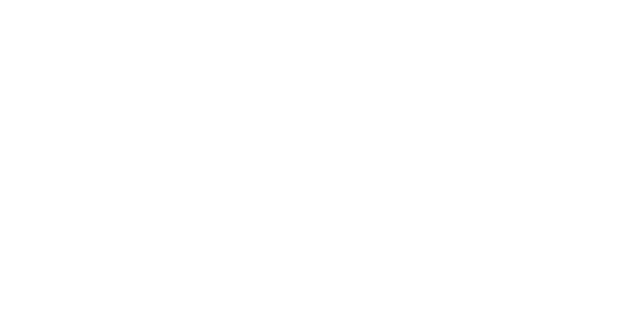
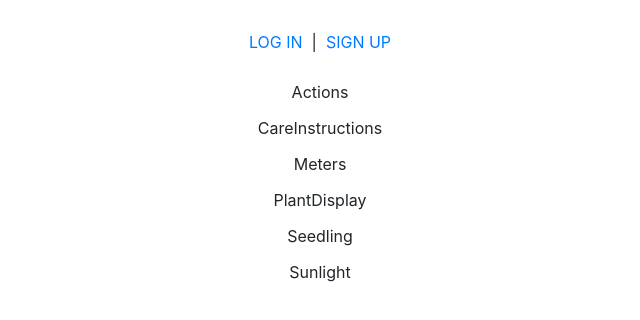
Before and after one commit to lramberg/plant-project, a React (Create React App) app: page /buddy/1 in a window 1280 px wide. Shown: the top 320 px of the page, without its empty margins (320-960 px from the left). Built offline with nearby package versions, Linux system fonts and the light colour scheme; no server answers.

Commit message:
show page

```diff
--- a/src/App.js
+++ b/src/App.js
@@ -34,8 +34,9 @@ class App extends Component {
                 <Route exact path='/create' render={() =>
                     <Create user={this.state.user}/>
                 } />
-                <Route exact path='/buddy' render={() =>
+                <Route exact path='/buddy/:id' render={(props) =>
                     <PlantPage
+                        {...props}
                         user={this.state.user}
                         handleLogout={this.handleLogout}
                     />
--- a/src/components/Create/Create.jsx
+++ b/src/components/Create/Create.jsx
@@ -1,4 +1,5 @@
 import React, { Component } from 'react';
+import { Link } from 'react-router-dom';
 import { createPlant } from '../../services/plantService';
 
 class Create extends Component {
@@ -16,7 +17,7 @@ class Create extends Component {
     handleSubmit = (e) => {
         e.preventDefault();
         createPlant(this.state).then(function(json) {
-            window.location = '/profile';
+            window.location = `/buddy/{plant._id}`;
         });
     }
 
@@ -29,6 +30,7 @@ class Create extends Component {
                     <input onChange={ this.handleName } value={ this.state.name } />
                     <input type="submit" value="Submit" />
                 </form>
+                <Link to='/profile'>Cancel</Link>
             </div>
         );
     }
--- a/src/components/Index/Index.jsx
+++ b/src/components/Index/Index.jsx
@@ -20,12 +20,12 @@ class Index extends Component {
     render(props) {
         var buddies = this.state.plants.map((plant, idx) => {
             {if(plant.userId == this.props.user._id){
-            return (
-                <li key={idx}>
-                    <Link to={`/plants/{plant._id}`}>{plant.name}</Link>
-                </li>
-            )
-        }}
+                return (
+                    <li key={idx}>
+                        <Link to={`/buddy/${plant._id}`}>{plant.name}</Link>
+                    </li>
+                )
+            }}
         });
 
         return(
--- a/src/pages/PlantPage/PlantPage.jsx
+++ b/src/pages/PlantPage/PlantPage.jsx
@@ -1,17 +1,48 @@
 import React, { Component } from 'react';
-import { Link } from 'react-router-dom';
 import NavBar from '../../components/NavBar/NavBar';
 import PlantDisplay from '../../components/PlantDisplay/PlantDisplay';
+import Actions from '../../components/Actions/Actions';
+import CareInstructions from '../../components/CareInstructions/CareInstructions';
+import Meters from '../../components/Meters/Meters';
+import Seedling from '../../components/Seedling/Seedling';
+import Sunlight from '../../components/Sunlight/Sunlight';
+import { getPlant } from '../../services/plantService';
 
-const PlantPage = (props) => {
+class PlantPage extends Component {
+    constructor() {
+        super();
+        this.state = {
+            name: ''
+        }
+    }
+
+    componentDidMount() {
+        var id = this.props.match.params.id;
+        var self = this;
+
+        getPlant(id).then(function(plant) {
+            console.log(plant);
+            self.setState({ name: plant.name });
+        });
+    }
+
+    render() {
         return(
             <div>
                 <NavBar
-                user={props.user}
-                handleLogout={props.handleLogout}
+                    user={this.props.user}
+                    handleLogout={this.props.handleLogout}
                 />
+                <h1>{this.state.name}</h1>
+                <Actions />
+                <CareInstructions />
+                <Meters />
+                <PlantDisplay />
+                <Seedling />
+                <Sunlight />
             </div>
         );
     }
+}
 
 export default PlantPage;
--- a/src/pages/ProfilePage/ProfilePage.jsx
+++ b/src/pages/ProfilePage/ProfilePage.jsx
@@ -13,10 +13,15 @@ const ProfilePage = (props) => {
                 handleLogout={props.handleLogout}
             />
             <h1>Profile of {props.user.name}</h1>
-            <Index user={props.user}/>
             <Link to='/create' className="nav-link">Create</Link>
-
-
+            <Switch>
+                <Route exact path='/profile' render={() =>
+                    <Index user={props.user}/>
+                } />
+                <Route exact path='/create' render={() =>
+                    <Create />
+                } />
+            </Switch>
         </div>
     );
 };
```
Lines whose indentation alone changed are shown as unchanged.
